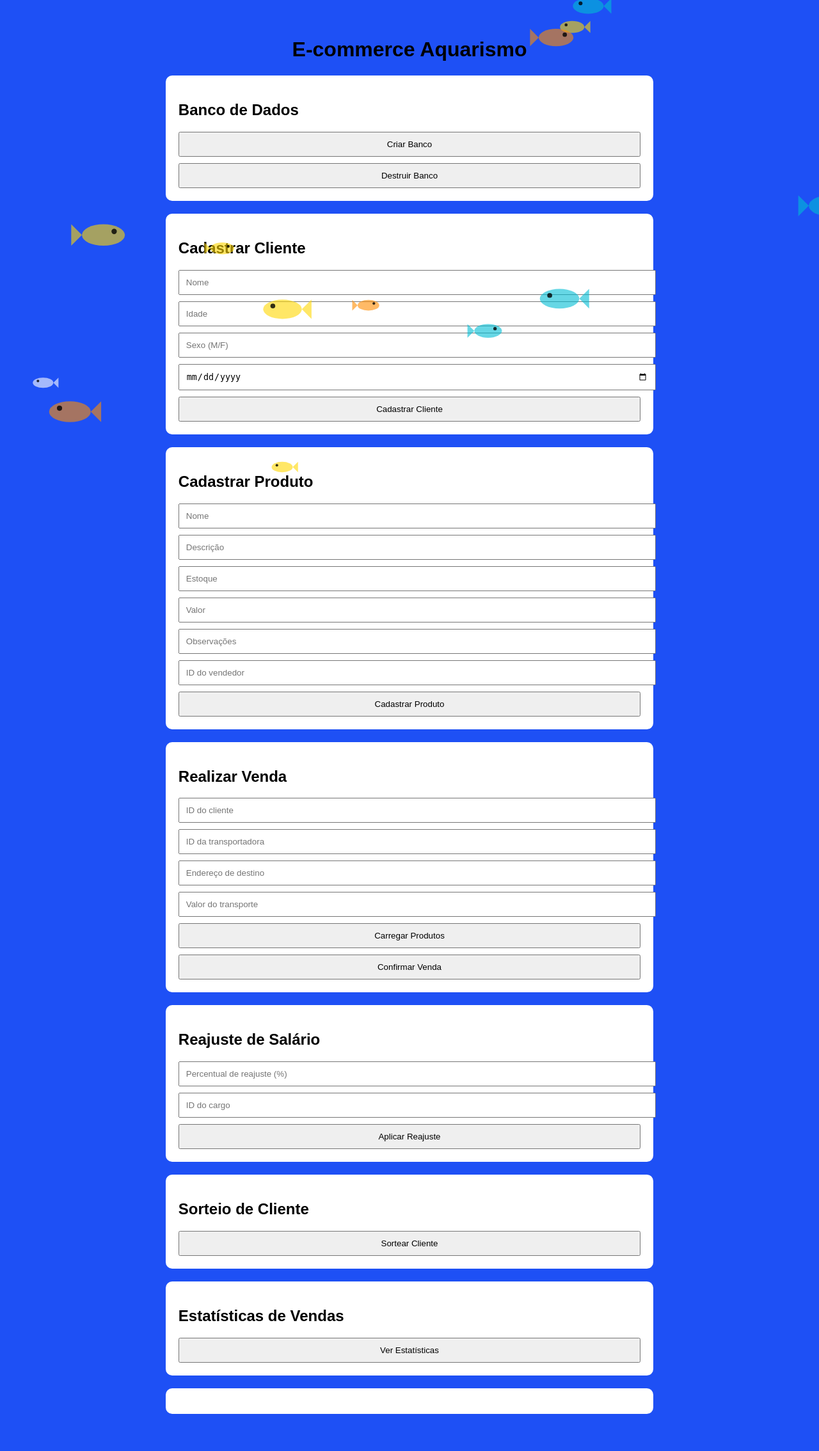
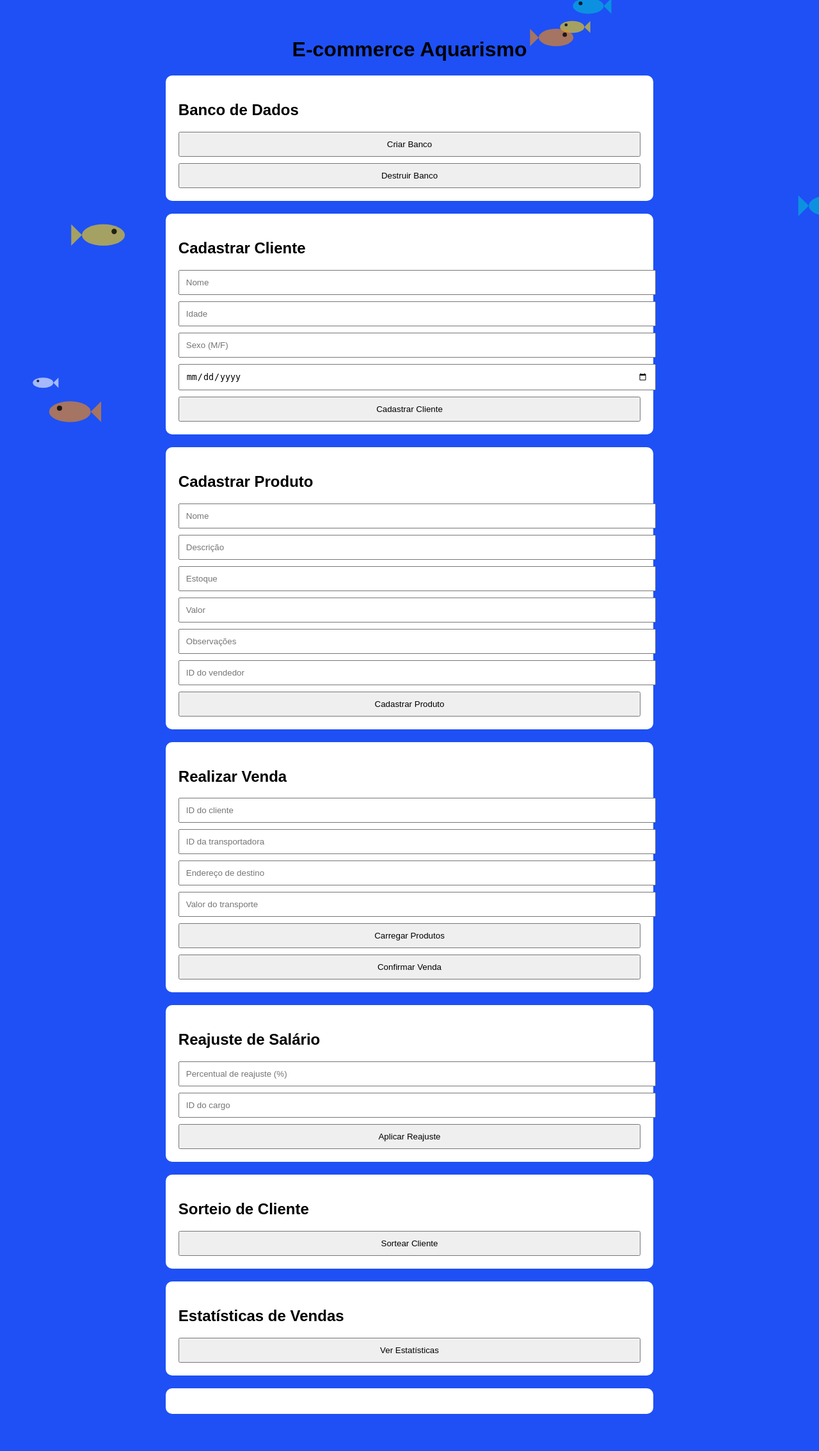
Before and after one commit to vromariz/Projeto-BD2, a Flask app: page / in a window 1280 px wide. Shown: the whole page at 64% size. Run offline with Flask 3, Linux system fonts and the light colour scheme.

Commit message:
Update style.css

```diff
--- a/static/style.css
+++ b/static/style.css
@@ -5,6 +5,11 @@ body {
     background-color: #1e50f5;
 
     padding: 30px;
+}
+
+.container, h1 {
+    position: relative;
+    z-index: 1;
 }
 
 
```
